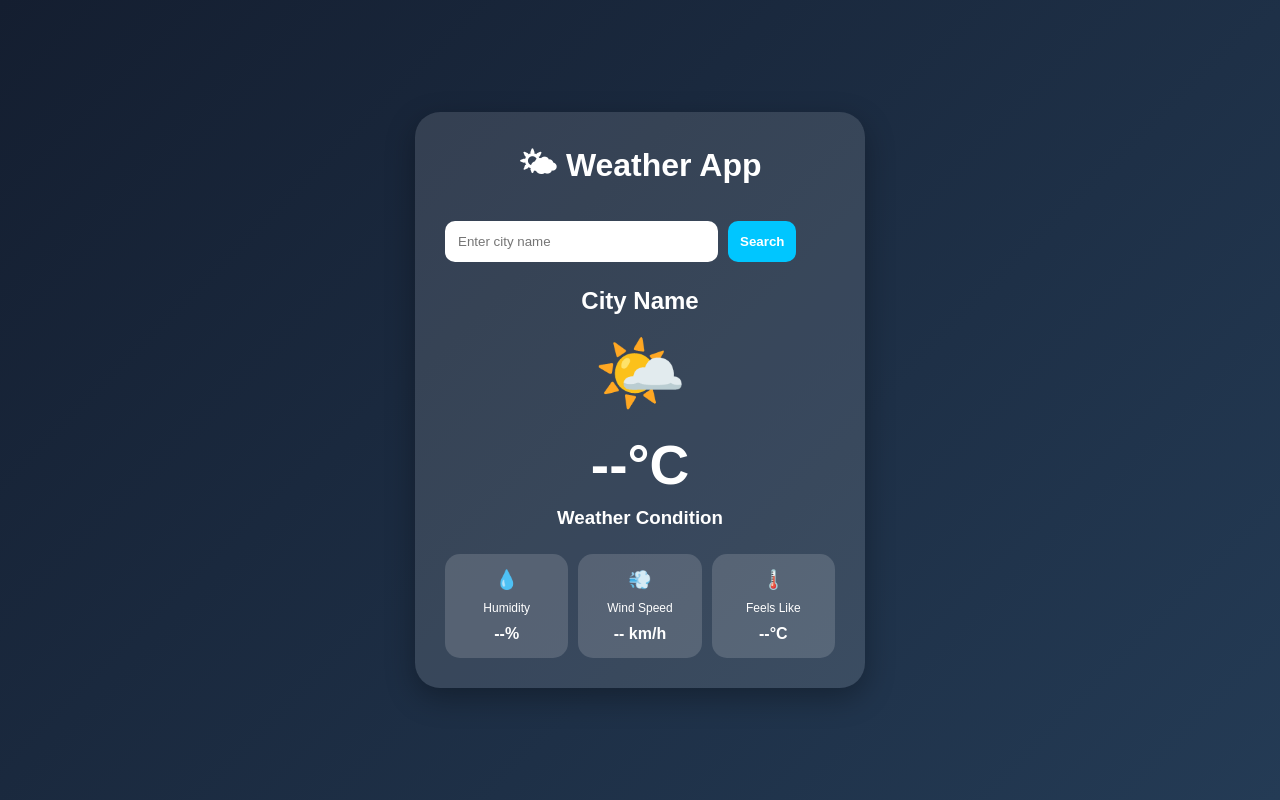
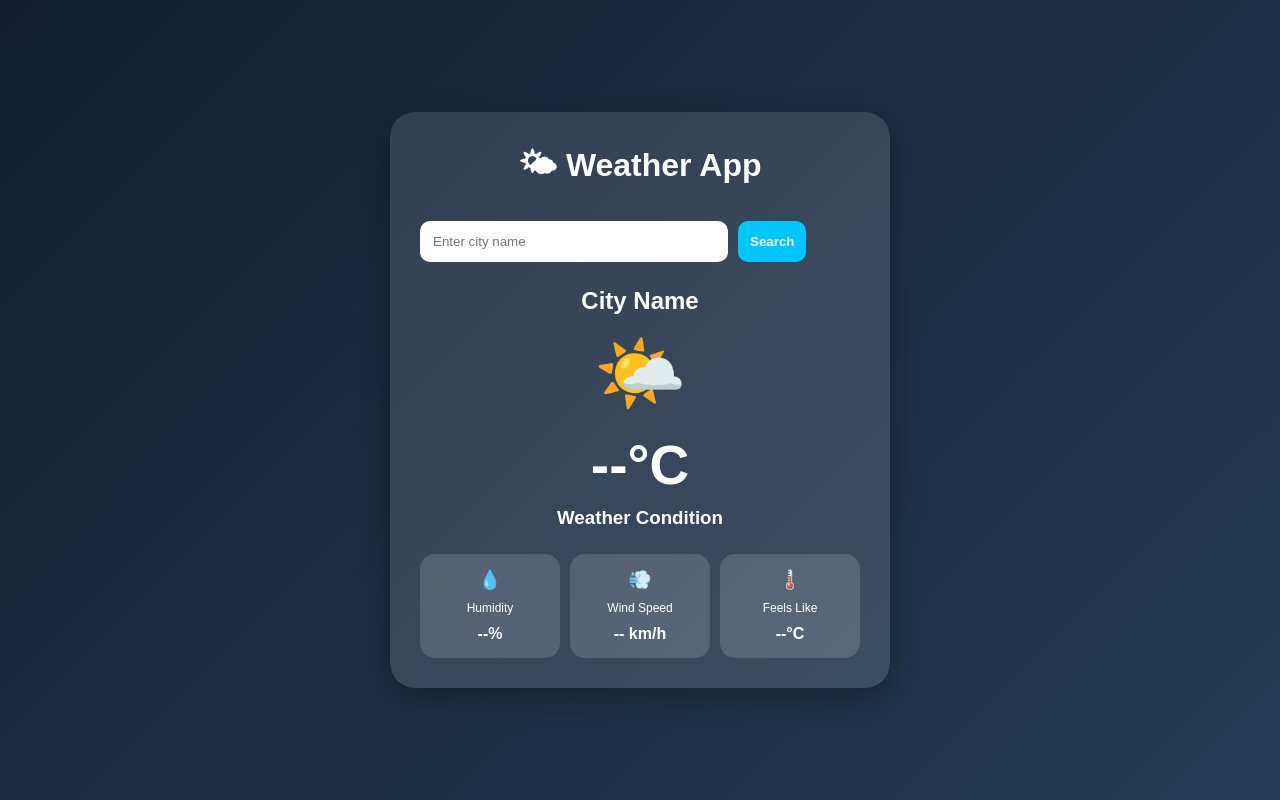
Before and after one commit to shah142-web/weather-App, a plain HTML site: page index.html in a window 1280 px wide. Drawn offline with Linux system fonts and the light colour scheme.

Commit message:
Update style.css

```diff
--- a/style.css
+++ b/style.css
@@ -16,8 +16,8 @@ body {
 }
 
 .container {
-    width: 100%;
-    max-width: 450px;
+    width: 150%;
+    max-width: 500px;
     background: rgba(255,255,255,0.12);
     padding: 30px;
     border-radius: 25px;
```
